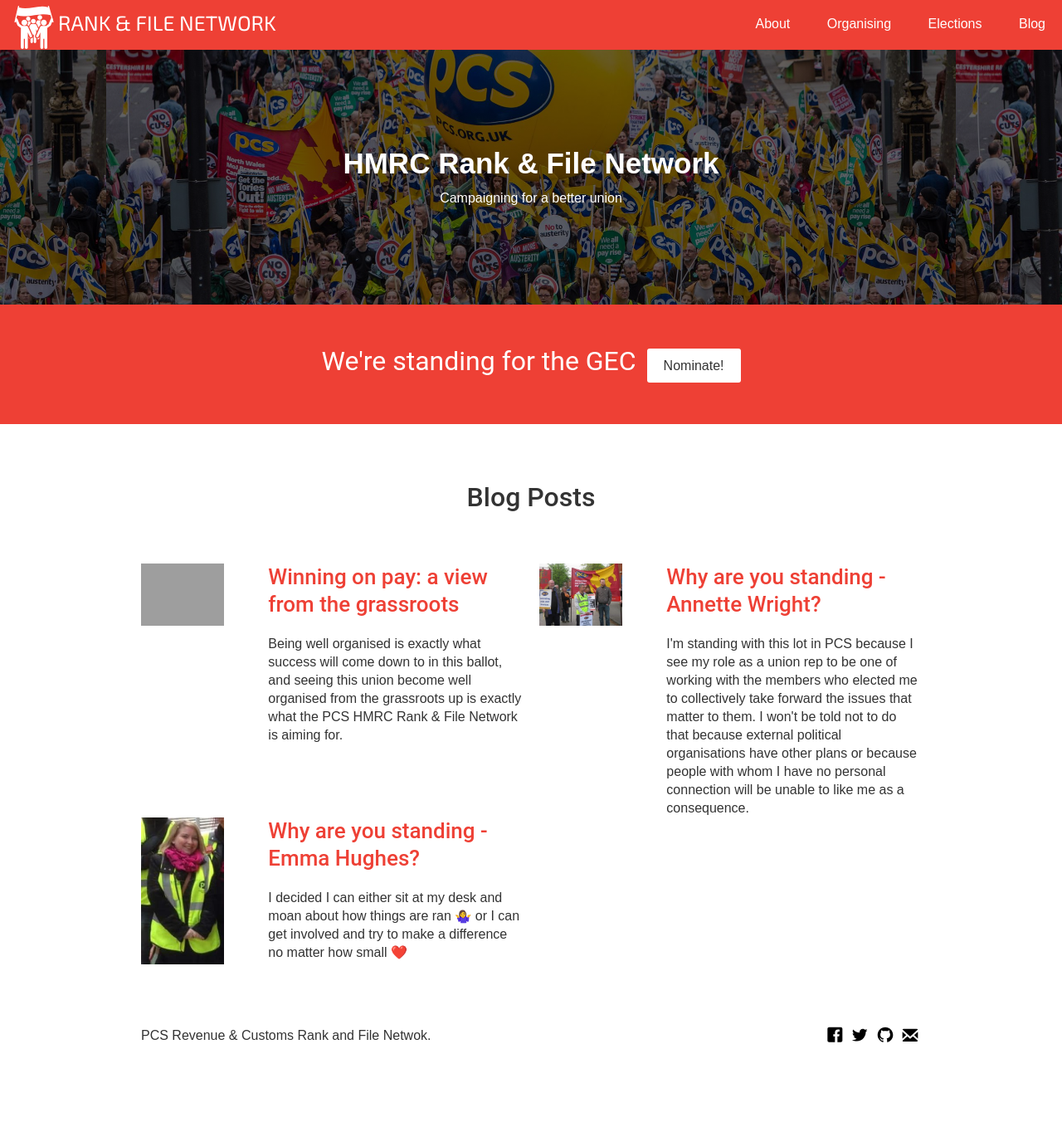
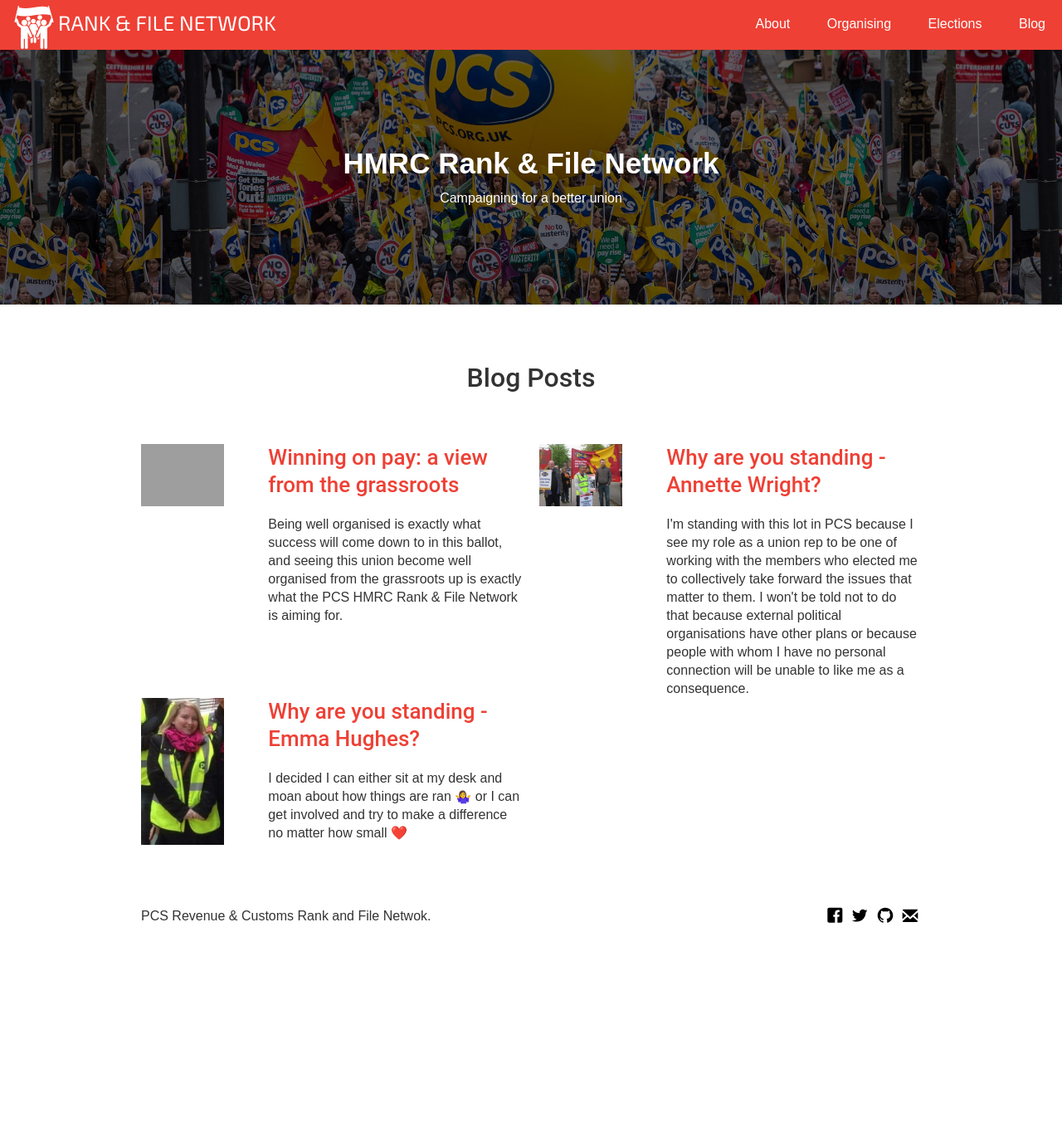
Before and after one commit to pcsrankandfile/pcsrankandfile.github.io, a Jekyll site: the page built from index.md, in a window 1280 px wide. Shown: the whole page at 83% size. Built offline with Jekyll 4.4.1, drawn with Linux system fonts in a browser that asks for light colours; after the commit the page ends 1220 px from its top, so only the background shows below that; some of the changed lines change nothing that is shown.

Commit message:
Elections have taken place. Phil and Emma got elected!

```diff
--- a/_config.yml
+++ b/_config.yml
@@ -25,7 +25,7 @@
 # Homepage Settings:
 #  - Homepage 'Call To Action' secion
 ####
-home-cta: true #Change to 'false' to disable.
+home-cta: false #Change to 'false' to disable.
 home-cta-text: "We're standing for the GEC"
 home-cta-link: "/elections"
 home-cta-link-text: "Nominate!"
```
